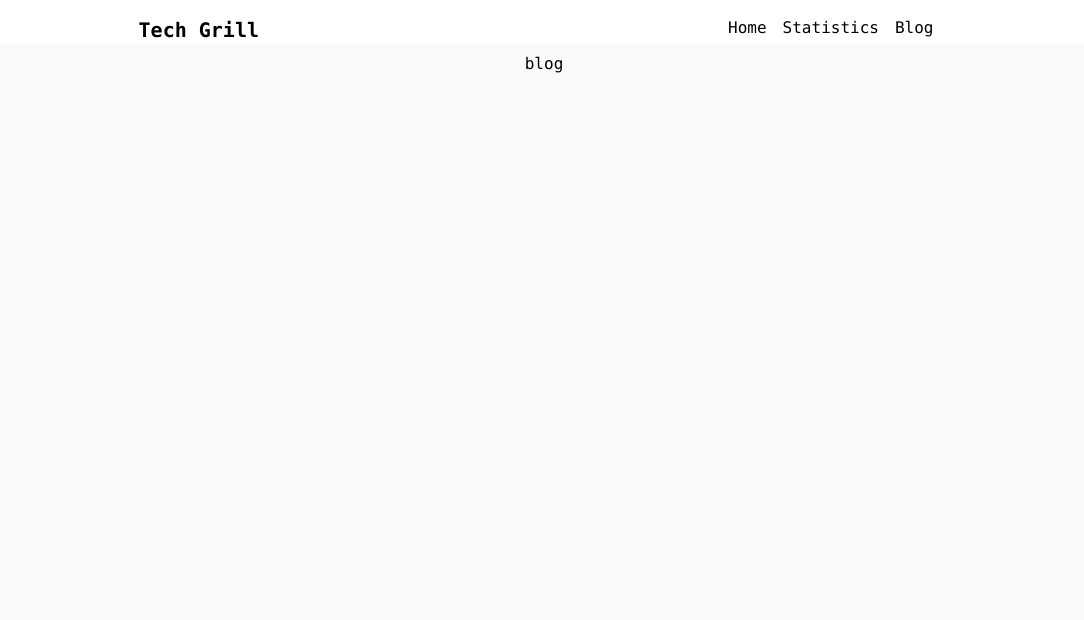
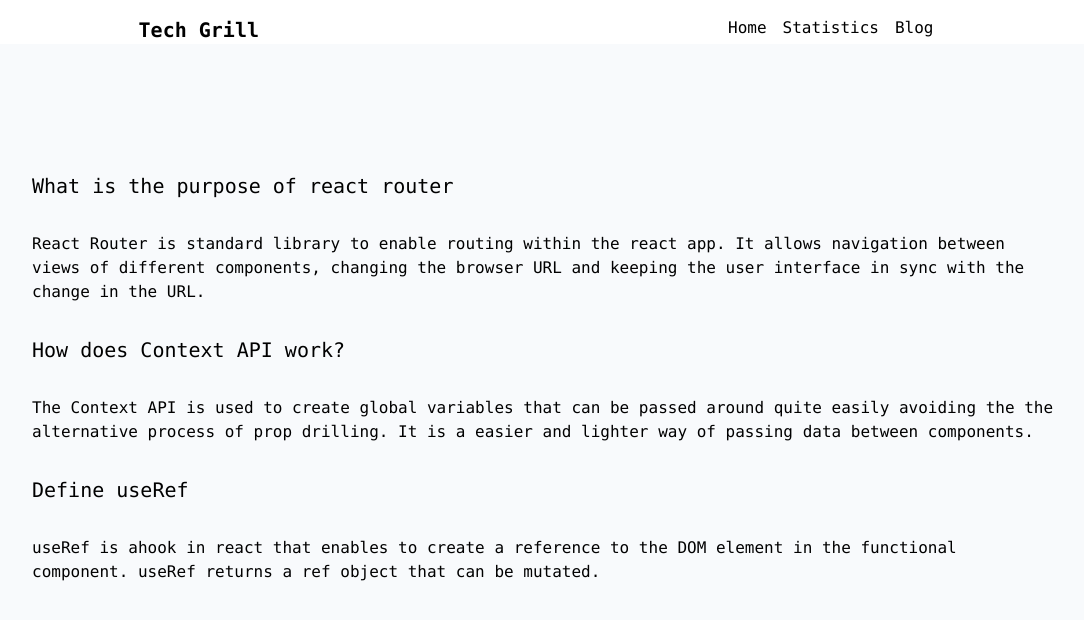
Before and after one commit to Akil18/tech-grill, a React (Create React App) app: page /blog in a window 1280 px wide. Shown: the top 620 px of the page, without its empty margins (96-1180 px from the left). Built offline with nearby package versions, Linux system fonts and the light colour scheme.

Commit message:
added blog page

```diff
--- a/src/components/Barchart/Barchart.js
+++ b/src/components/Barchart/Barchart.js
@@ -4,7 +4,8 @@ import { BarChart, Bar, XAxis, YAxis, Tooltip, ResponsiveContainer } from 'recha
 const Barchart = ({data}) => {
 
     return (
-        <div className="flex justify-center w-full h-full p-4 lg:w-1/2 lg:h-1/2">
+        <div className="w-full h-full flex justify-center">
+            <div className="w-full h-full p-4 lg:w-1/2 lg:h-1/2">
             <ResponsiveContainer width="100%" height="100%">
                 <BarChart width={500} height={500} data={data}>
                     <XAxis dataKey="name" />
@@ -14,6 +15,7 @@ const Barchart = ({data}) => {
                 </BarChart>
             </ResponsiveContainer>
         </div>
+        </div>
     );
 };
 
--- a/src/components/Blog/Blog.js
+++ b/src/components/Blog/Blog.js
@@ -2,8 +2,19 @@ import React from 'react';
 
 const Blog = () => {
     return (
-        <div className="h-screen">
-            <h1>blog</h1>
+        <div className="h-screen m-4 lg:m-32 text-left">
+            <div>
+                <p className="text-xl my-8">What is the purpose of react router</p>
+                <p>React Router is standard library to enable routing within the react app. It allows navigation between views of different components, changing the browser URL and keeping the user interface in sync with the change in the URL.</p>
+            </div>
+            <div>
+                <p className="text-xl my-8">How does Context API work?</p>
+                <p>The Context API is used to create global variables that can be passed around quite easily avoiding the the alternative process of prop drilling. It is a easier and lighter way of passing data between components.</p>
+            </div>
+            <div>
+                <p className="text-xl my-8">Define useRef</p>
+                <p>useRef is ahook in react that enables to create a reference to the DOM element in the functional component. useRef returns a ref object that can be mutated.</p>
+            </div>
         </div>
     );
 };
```
